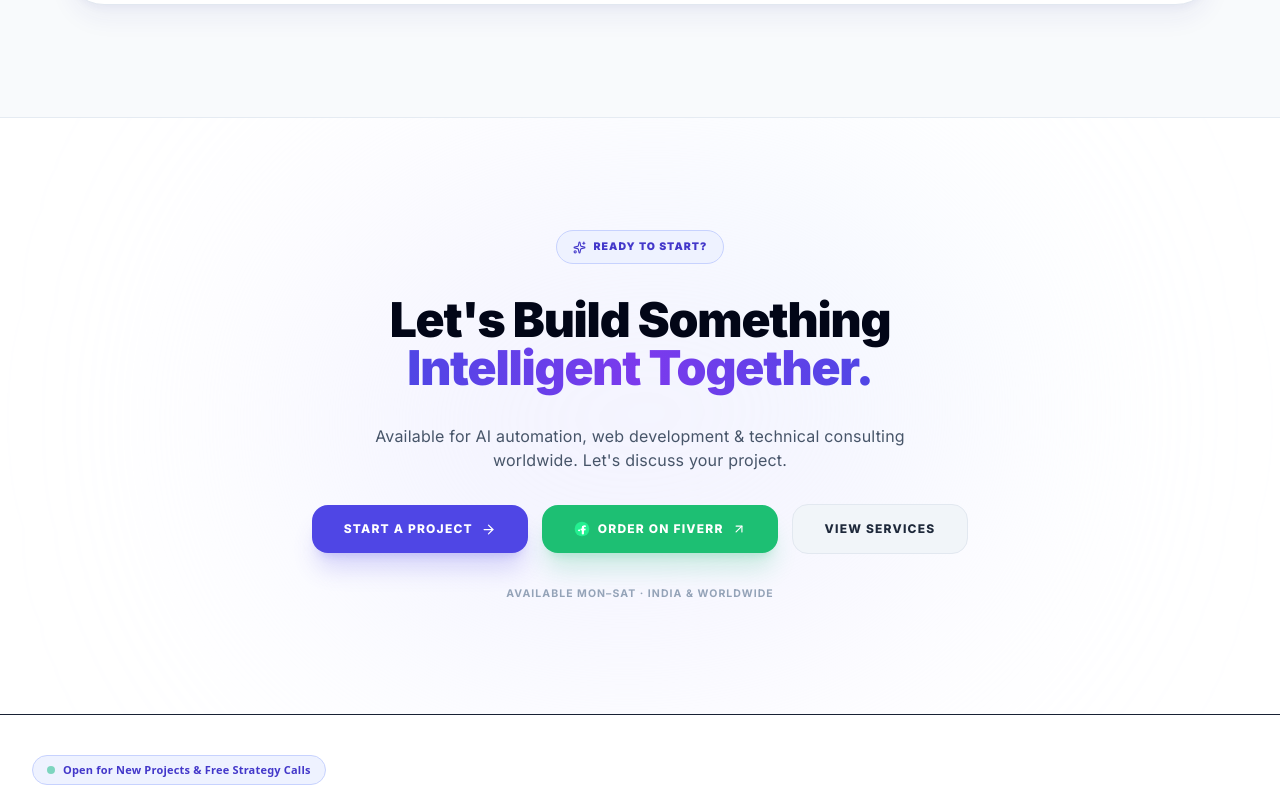
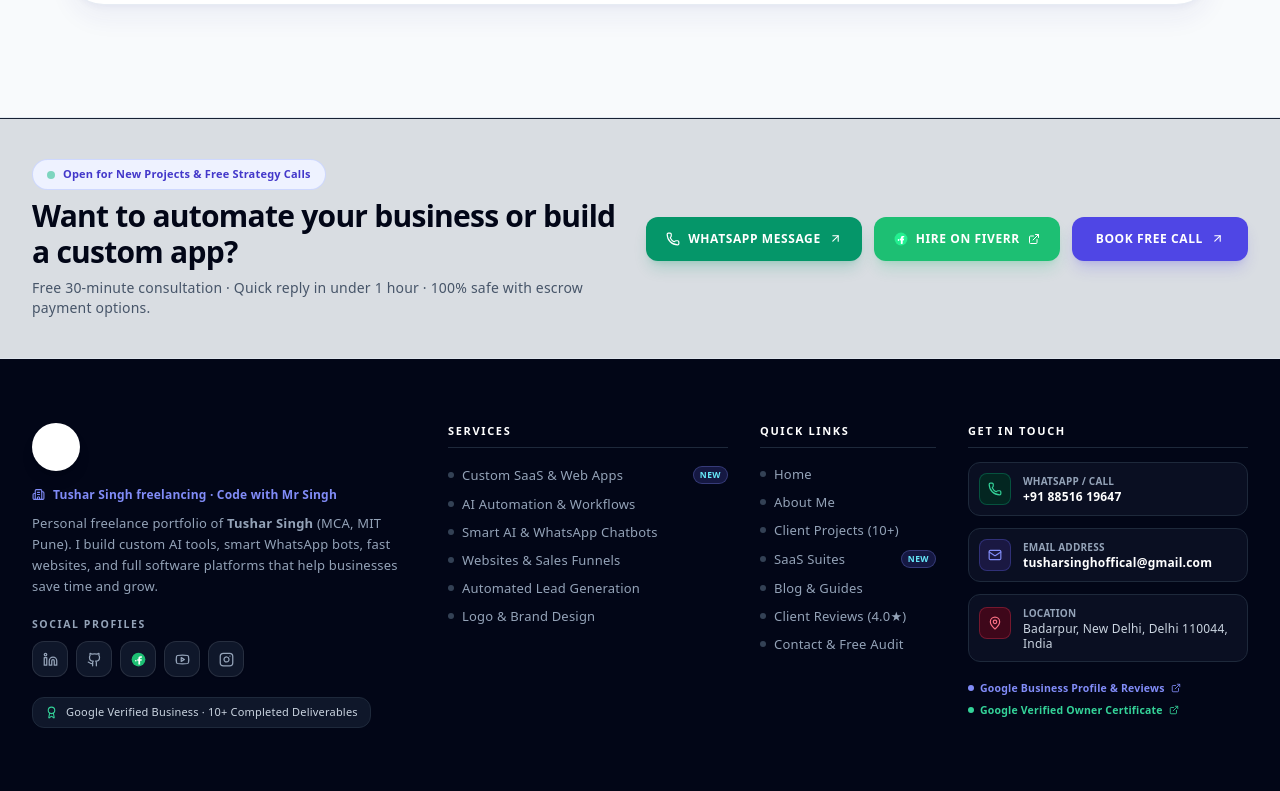
Before and after one commit to Tusharsinghoffical/codewithtushar, a React (Vite) app: page / in a window 1280 px wide. Shown: the part 5469-6260 px from the top of the page. Built offline with nearby package versions, Linux system fonts and the light colour scheme.

Commit message:
refactor(ui): streamline bottom CTA sections, remove redundant Section 8 and make Free Audit & Footer banner theme-adaptive

```diff
--- a/components/Footer.tsx
+++ b/components/Footer.tsx
@@ -57,19 +57,19 @@ export const Footer: React.FC = () => {
         <div className="absolute bottom-0 left-1/2 -translate-x-1/2 w-[900px] h-[300px] bg-gradient-to-t from-indigo-950/25 via-slate-900/10 to-transparent blur-[140px]" />
       </div>
 
-      {/* ── 1. TOP ACTION BANNER (CLEAN WHITE THEME) ─────────── */}
-      <div className="border-b border-slate-200/80 py-10 px-4 sm:px-6 lg:px-8 bg-white text-slate-900 shadow-xs">
+      {/* ── 1. TOP ACTION BANNER ─────────── */}
+      <div className="border-b border-slate-200/80 dark:border-white/10 py-10 px-4 sm:px-6 lg:px-8 bg-slate-100/90 dark:bg-slate-900/90 text-slate-900 dark:text-white shadow-xs backdrop-blur-md">
         <div className="max-w-7xl mx-auto flex flex-col lg:flex-row items-center justify-between gap-6">
 
           <div className="space-y-2 text-center lg:text-left">
-            <div className="inline-flex items-center gap-2 px-3.5 py-1.5 rounded-full bg-indigo-50 border border-indigo-200 text-[11px] font-bold text-indigo-700">
+            <div className="inline-flex items-center gap-2 px-3.5 py-1.5 rounded-full bg-indigo-50 dark:bg-indigo-950/60 border border-indigo-200/80 dark:border-indigo-500/30 text-[11px] font-bold text-indigo-700 dark:text-indigo-300">
               <span className="w-2 h-2 rounded-full bg-emerald-500 animate-pulse" />
               <span>Open for New Projects &amp; Free Strategy Calls</span>
             </div>
-            <h2 className="text-2xl sm:text-3xl font-outfit font-black text-slate-950 tracking-tight">
+            <h2 className="text-2xl sm:text-3xl font-outfit font-black text-slate-950 dark:text-white tracking-tight">
               Want to automate your business or build a custom app?
             </h2>
-            <p className="text-xs sm:text-sm text-slate-600 max-w-xl leading-relaxed">
+            <p className="text-xs sm:text-sm text-slate-600 dark:text-slate-300 max-w-xl leading-relaxed">
               Free 30-minute consultation · Quick reply in under 1 hour · 100% safe with escrow payment options.
             </p>
           </div>
--- a/pages/Home.tsx
+++ b/pages/Home.tsx
@@ -721,34 +721,34 @@ const Home: React.FC = () => {
       </section>
 
       {/* ═══════════════════════ 7. FREE AI AUDIT BANNER ═══════════════════════ */}
-      <section className="relative py-20 sm:py-28 px-4 sm:px-6 lg:px-8 bg-slate-50 border-y border-slate-200/80 overflow-hidden">
+      <section className="relative py-20 sm:py-28 px-4 sm:px-6 lg:px-8 bg-slate-50 dark:bg-slate-950 border-y border-slate-200/80 dark:border-white/10 overflow-hidden">
         {/* Subtle Ambient BG */}
-        <div className="absolute top-0 left-1/4 w-[450px] h-[350px] bg-indigo-100/70 rounded-full blur-3xl pointer-events-none -z-10" />
-        <div className="absolute bottom-0 right-1/4 w-[400px] h-[300px] bg-violet-100/60 rounded-full blur-3xl pointer-events-none -z-10" />
+        <div className="absolute top-0 left-1/4 w-[450px] h-[350px] bg-indigo-500/10 dark:bg-indigo-600/15 rounded-full blur-3xl pointer-events-none -z-10" />
+        <div className="absolute bottom-0 right-1/4 w-[400px] h-[300px] bg-violet-500/10 dark:bg-violet-600/15 rounded-full blur-3xl pointer-events-none -z-10" />
 
         <div className="max-w-6xl mx-auto relative z-10">
-          <div className="bg-white rounded-[2.5rem] p-8 sm:p-14 border border-slate-200 shadow-xl shadow-indigo-900/5 grid grid-cols-1 lg:grid-cols-12 gap-10 items-center">
+          <div className="bg-white dark:bg-slate-900/90 rounded-[2.5rem] p-8 sm:p-14 border border-slate-200/80 dark:border-white/10 shadow-xl shadow-indigo-900/5 dark:shadow-black/30 grid grid-cols-1 lg:grid-cols-12 gap-10 items-center backdrop-blur-sm">
 
             {/* Left (7 cols) */}
             <div className="lg:col-span-7 text-left space-y-5">
-              <span className="inline-flex items-center gap-2 px-3.5 py-1.5 rounded-full bg-indigo-50 border border-indigo-200/70 text-indigo-700 text-[10px] font-black uppercase tracking-widest">
-                <Sparkles size={13} className="text-indigo-600" /> Free Offer
+              <span className="inline-flex items-center gap-2 px-3.5 py-1.5 rounded-full bg-indigo-50 dark:bg-indigo-950/60 border border-indigo-200/70 dark:border-indigo-500/30 text-indigo-700 dark:text-indigo-300 text-[10px] font-black uppercase tracking-widest">
+                <Sparkles size={13} className="text-indigo-600 dark:text-indigo-400" /> Free Offer
               </span>
-              <h2 className="text-3xl sm:text-4xl lg:text-5xl font-outfit font-black text-slate-950 leading-tight">
+              <h2 className="text-3xl sm:text-4xl lg:text-5xl font-outfit font-black text-slate-950 dark:text-white leading-tight">
                 Get a Free AI Automation Audit
               </h2>
-              <p className="text-slate-600 text-sm sm:text-base leading-relaxed">
-                I'll review your current manual processes and show you exactly where AI can save <strong className="text-slate-950 font-bold">10+ hours per week</strong> — no strings attached.
+              <p className="text-slate-600 dark:text-slate-300 text-sm sm:text-base leading-relaxed">
+                I'll review your current manual processes and show you exactly where AI can save <strong className="text-slate-950 dark:text-white font-bold">10+ hours per week</strong> — no strings attached.
               </p>
-              <div className="flex flex-col sm:flex-row items-start gap-4 pt-2">
+              <div className="flex flex-col sm:flex-row items-start sm:items-center gap-4 pt-2">
                 <Link
                   to="/contact"
-                  className="px-8 py-4 bg-indigo-600 hover:bg-indigo-700 text-white rounded-2xl font-extrabold text-xs uppercase tracking-widest hover:scale-105 transition-all shadow-xl shadow-indigo-600/25 active:scale-95 cursor-pointer"
+                  className="px-8 py-4 bg-indigo-600 hover:bg-indigo-500 text-white rounded-2xl font-extrabold text-xs uppercase tracking-widest hover:scale-105 transition-all shadow-xl shadow-indigo-600/25 active:scale-95 cursor-pointer"
                 >
                   Claim Free Audit
                 </Link>
-                <span className="flex items-center gap-2 text-xs text-slate-600 font-semibold self-center">
-                  <CheckCircle2 size={16} className="text-emerald-600" /> 4 slots left this month
+                <span className="flex items-center gap-2 text-xs text-slate-600 dark:text-slate-300 font-semibold">
+                  <CheckCircle2 size={16} className="text-emerald-600 dark:text-emerald-400" /> 4 slots left this month
                 </span>
               </div>
             </div>
@@ -761,73 +761,18 @@ const Home: React.FC = () => {
                 { icon: <TrendingUp size={18} />, t: 'ROI Forecast', d: 'Calculate potential gains' },
                 { icon: <Zap size={18} />, t: 'Action Plan', d: 'Custom roadmap to automate' },
               ].map(({ icon, t, d }) => (
-                <div key={t} className="p-4 sm:p-5 bg-slate-50/90 border border-slate-200/80 rounded-2xl hover:bg-slate-100 hover:border-indigo-200 transition-all group text-left flex flex-col justify-between">
+                <div key={t} className="p-4 sm:p-5 bg-slate-50/90 dark:bg-slate-800/60 border border-slate-200/80 dark:border-white/5 rounded-2xl hover:bg-slate-100 dark:hover:bg-slate-800 hover:border-indigo-200 dark:hover:border-indigo-500/30 transition-all group text-left flex flex-col justify-between">
                   <div>
-                    <div className="w-10 h-10 bg-indigo-600 rounded-xl flex items-center justify-center text-white mb-3 group-hover:scale-110 transition-transform shadow-xs">
+                    <div className="w-10 h-10 bg-indigo-600 dark:bg-indigo-500 rounded-xl flex items-center justify-center text-white mb-3 group-hover:scale-110 transition-transform shadow-xs">
                       {icon}
                     </div>
-                    <p className="text-slate-950 font-bold text-sm mb-1">{t}</p>
-                    <p className="text-slate-500 text-xs leading-relaxed">{d}</p>
+                    <p className="text-slate-950 dark:text-white font-bold text-sm mb-1">{t}</p>
+                    <p className="text-slate-500 dark:text-slate-400 text-xs leading-relaxed">{d}</p>
                   </div>
                 </div>
               ))}
             </div>
           </div>
-        </div>
-      </section>
-
-      {/* ═══════════════════════ 8. FINAL CTA ═══════════════════════ */}
-      <section className="py-20 sm:py-28 px-4 sm:px-6 lg:px-8 bg-white relative overflow-hidden" aria-labelledby="cta-heading">
-        <div className="absolute inset-0 pointer-events-none">
-          <div className="absolute top-1/2 left-1/2 -translate-x-1/2 -translate-y-1/2 w-[700px] h-[500px] bg-gradient-to-tr from-indigo-100/60 via-violet-100/50 to-sky-100/60 rounded-full blur-[130px]" />
-        </div>
-
-        <div className="max-w-3xl mx-auto text-center relative z-10 space-y-8">
-          <span className="inline-flex items-center gap-2 px-4 py-2 rounded-full bg-indigo-50 border border-indigo-200 text-indigo-700 text-[10.5px] font-black uppercase tracking-widest shadow-xs">
-            <Sparkles size={13} /> Ready to Start?
-          </span>
-
-          <h2 id="cta-heading" className="text-3xl sm:text-5xl font-outfit font-black text-slate-950 tracking-tight leading-tight">
-            Let's Build Something <br />
-            <span className="bg-gradient-to-r from-indigo-600 via-violet-600 to-indigo-600 bg-clip-text text-transparent">
-              Intelligent Together.
-            </span>
-          </h2>
-
-          <p className="text-slate-600 text-sm sm:text-base leading-relaxed max-w-xl mx-auto">
-            Available for AI automation, web development &amp; technical consulting worldwide.
-            Let's discuss your project.
-          </p>
-
-          <div className="flex flex-col sm:flex-row items-center justify-center gap-3.5">
-            <Link
-              to="/contact"
-              className="group w-full sm:w-auto inline-flex items-center justify-center gap-2 px-8 py-4 bg-indigo-600 hover:bg-indigo-700 text-white rounded-2xl font-extrabold text-xs uppercase tracking-widest hover:scale-105 transition-all shadow-xl shadow-indigo-600/20 active:scale-95"
-            >
-              <span>Start a Project</span>
-              <ArrowRight size={15} className="group-hover:translate-x-1 transition-transform" />
-            </Link>
-            <a
-              href={FIVERR_PROFILE_URL}
-              target="_blank"
-              rel="noopener noreferrer"
-              className="w-full sm:w-auto inline-flex items-center justify-center gap-2 px-8 py-4 bg-[#1DBF73] hover:bg-[#19a463] text-white rounded-2xl font-extrabold text-xs uppercase tracking-widest hover:scale-105 transition-all shadow-xl shadow-[#1DBF73]/20 active:scale-95"
-            >
-              <FiverrIcon size={16} className="brightness-125" />
-              <span>Order on Fiverr</span>
-              <ArrowUpRight size={14} />
-            </a>
-            <Link
-              to="/services"
-              className="w-full sm:w-auto inline-flex items-center justify-center gap-2 px-8 py-4 bg-slate-100 hover:bg-slate-200 border border-slate-200 text-slate-800 rounded-2xl font-extrabold text-xs uppercase tracking-widest transition-all active:scale-95"
-            >
-              View Services
-            </Link>
-          </div>
-
-          <p className="text-slate-400 text-[10.5px] font-bold uppercase tracking-widest">
-            Available Mon–Sat · India &amp; Worldwide
-          </p>
         </div>
       </section>
 
```
